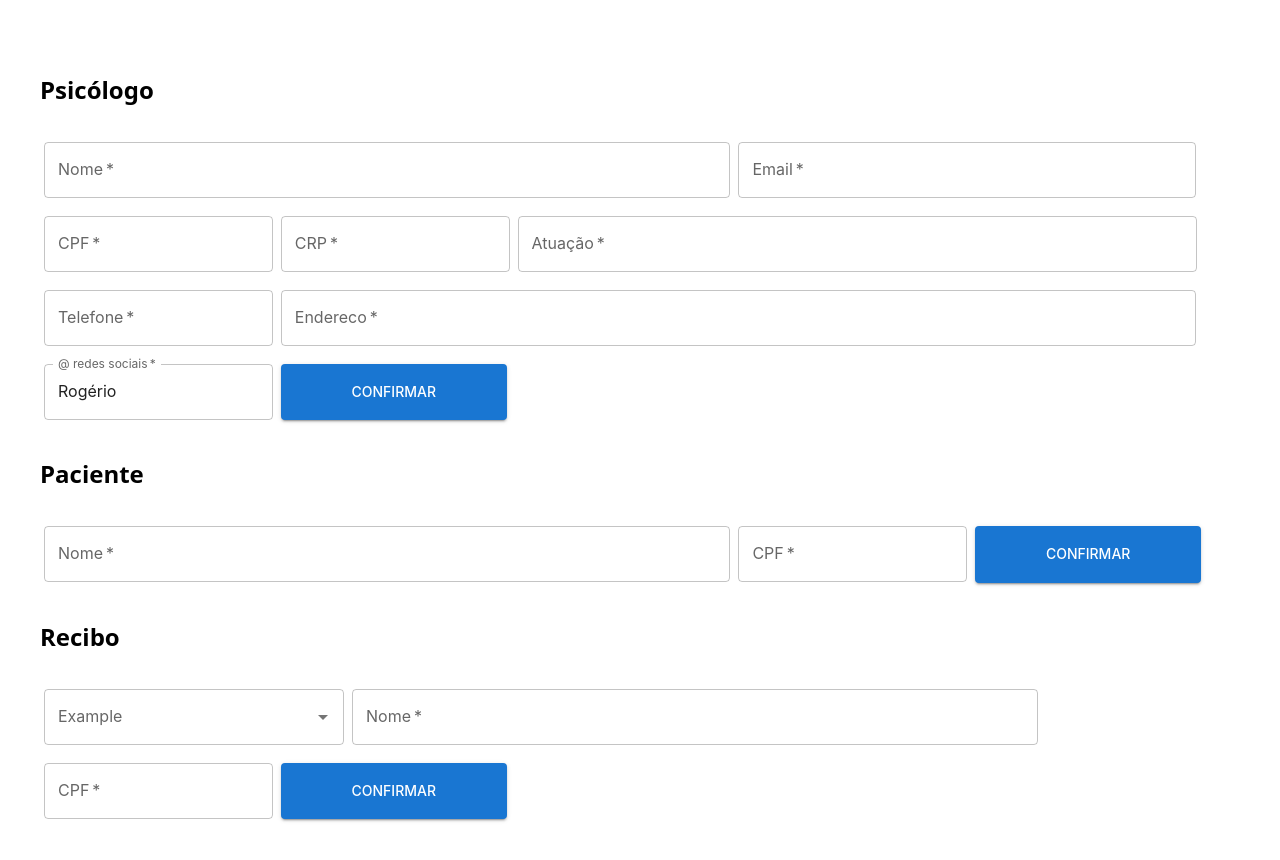
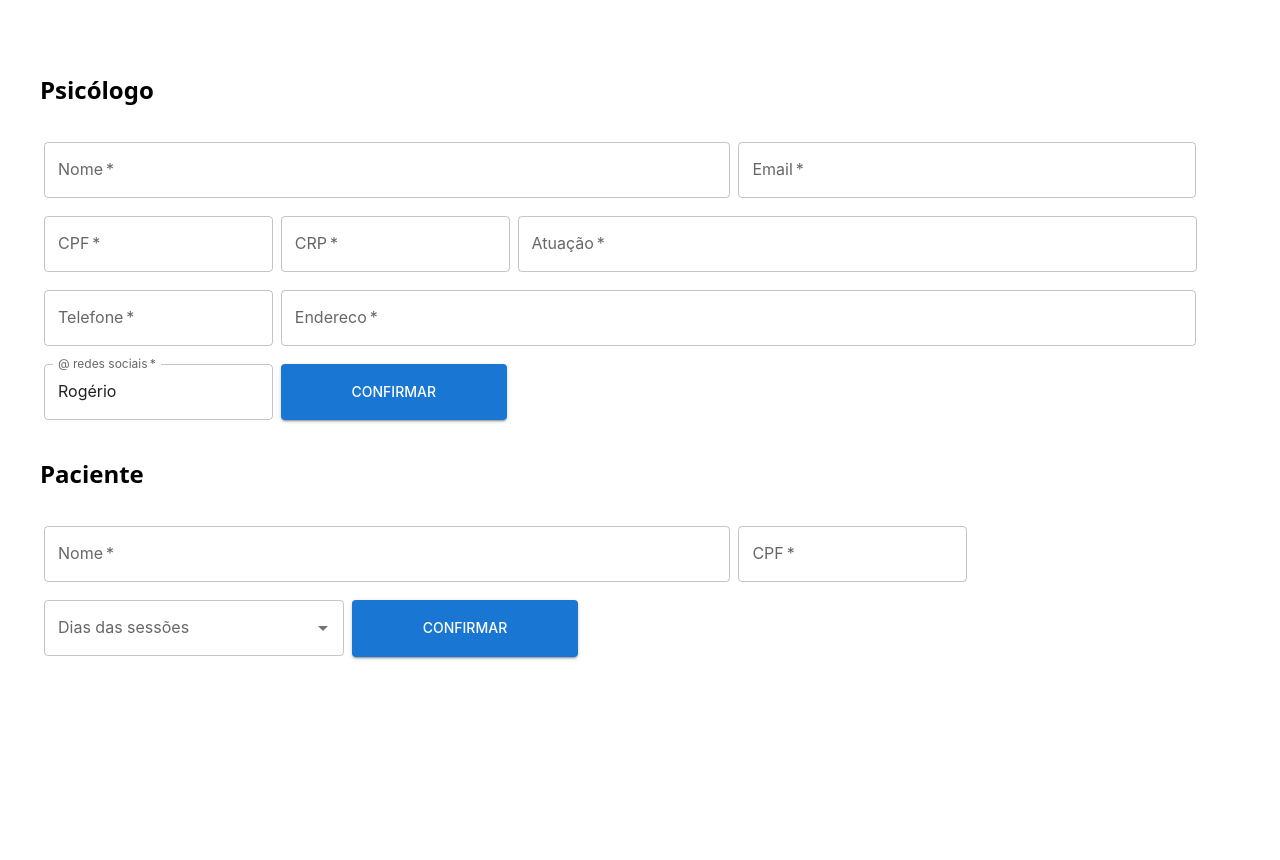
Before and after one commit to gabriersdev/recibos-psi, a React (Vite) app: page / in a window 1280 px wide. Shown: the top 860 px of the page. After the commit the page ends 800 px from the top, so only its background shows below. Built offline with nearby package versions, Linux system fonts and the light colour scheme; a web font is replaced by a local one.

Commit message:
Refactor Util.js and add PatientForm component

```diff
--- a/src/App.jsx
+++ b/src/App.jsx
@@ -4,7 +4,7 @@ import Box from '@mui/material/Box';
 
 import PsychologistForm from './FormPsicologo';
 import PatientForm from './FormPaciente';
-import ReceiveForm from './FormRecibo';
+// import ReceiveForm from './FormRecibo';
 
 const theme = createTheme({
   typography: {
@@ -24,7 +24,7 @@ function App() {
       <ThemeProvider  theme={theme}>
         <PsychologistForm />
         <PatientForm />
-        <ReceiveForm />
+        {/* <ReceiveForm /> */}
       </ThemeProvider>
     </Box>
   )
--- a/src/FormPaciente.jsx
+++ b/src/FormPaciente.jsx
@@ -4,10 +4,28 @@ import Box from '@mui/material/Box';
 import Button from '@mui/material/Button';
 import Util from './Util';
 
+
+// Imports para Autocomplete
+import moment from "moment";
+import { useEffect } from "react";
+import Autocomplete from "@mui/material/Autocomplete";
+
+// Get days of the month
+const days = Array.from({ length: moment().daysInMonth() }, (_, i) => i + 1);
+const optionsAutocomplete = days.map((day) => { return { key: day, value: `${('0' + day).slice(-2)}/${('0' + (moment().month() + 1)).slice(-2)}` } });
+
 function PatientForm() {
   const [name, setName] = useState('');
   const [CPF, setCPF] = useState('');
   const required = true;
+
+  const [options, setOptions] = useState([]);
+
+  useEffect(() => {
+    // here goes your fetch call
+    // when response arrives -
+    setOptions(optionsAutocomplete);
+  }, []);
 
   const handleSubmit = (event) => {
     event.preventDefault();
@@ -25,13 +43,24 @@ function PatientForm() {
         '& > :not(style)': { m: 0.5, width: '25ch', mt: 1.75},
         display: 'flex', flexWrap: 'wrap'
       }}
-      onvalidate="on"
+      // onvalidate="on"
       autoComplete="off"
       >
         {/* TODO - Oferecer autocomplete com dados recuperados de pacientes */}
         <TextField id="pat-name" label="Nome" variant="outlined" value={name} onChange={e => setName(e.target.value)} style={{width: '75ch'}} required={required}/>
         <TextField id="pat-CPF" label="CPF" variant="outlined" value={CPF} onChange={e => setCPF(e.target.value)} required={required} onInput={e => !Util.validaCPF(e.target.value) ? e.target.setCustomValidity('O CPF informado não é válido') : e.target.setCustomValidity('')}/>
-        <Button type='submit' variant="contained" style={{padding: '1rem'}}>CONFIRMAR</Button><br required={required}/>
+        {/* Selec. dias do mês em que houveram sessões */}
+        <Autocomplete
+          multiple
+          id="tags-standard"
+          options={options}
+          getOptionLabel={(option) => option.value}
+          style={{ width: 300 }}
+          renderInput={(params, index) => (
+            <TextField {...params} key={index} label="Dias das sessões" variant="outlined" />
+          )}
+        />
+        <Button type='submit' variant="contained" style={{padding: '1rem'}}>CONFIRMAR</Button><br/>
       </Box>
     </div>
   );
--- a/src/FormPsicologo.jsx
+++ b/src/FormPsicologo.jsx
@@ -31,7 +31,7 @@ function PsychologistForm() {
         '& > :not(style)': { m: 0.5, width: '25ch', mt: 1.75},
         display: 'flex', flexWrap: 'wrap'
       }}
-      onvalidate="on"
+      // onvalidate="on"
       autoComplete="off"
       >
         <TextField id="psi-name" label="Nome" variant="outlined" value={name} onChange={e => setName(e.target.value)} style={{width: '75ch'}} required={required}/>
@@ -42,7 +42,7 @@ function PsychologistForm() {
         <TextField id="psi-tel" label="Telefone" variant="outlined" value={phone} onChange={e => setPhone(e.target.value)} required={required}/>
         <TextField id="psi-endereco" label="Endereco" variant="outlined" value={endereco} onChange={e => setEndereco(e.target.value)} style={{width: '100ch'}} required={required}/>
         <TextField id="psi-nickredes" label="@ redes sociais" variant="outlined" value={nickRedes} onChange={e => setNickRedes(e.target.value)} required={required}/>
-        <Button type='submit' variant="contained" style={{padding: '1rem'}}>CONFIRMAR</Button><br required={required}/>
+        <Button type='submit' variant="contained" style={{padding: '1rem'}}>CONFIRMAR</Button><br/>
       </Box>
     </div>
   );
--- a/src/FormRecibo.jsx
+++ b/src/FormRecibo.jsx
@@ -3,15 +3,6 @@ import TextField from "@mui/material/TextField";
 import Box from '@mui/material/Box';
 import Button from '@mui/material/Button';
 import Util from './Util';
-
-// Imports para Autocomplete
-import { useEffect } from "react";
-import Autocomplete from "@mui/material/Autocomplete";
-
-const fakeDataFromServer = [
-  { key: 0, value: "EX 1" },
-  { key: 1, value: "EX 2" }
-];
 
 function ReciveForm() {
   const [name, setName] = useState('');
@@ -24,14 +15,6 @@ function ReciveForm() {
     console.log({ name, CPF });
   };
 
-  const [options, setOptions] = useState([]);
-
-  useEffect(() => {
-    // here goes your fetch call
-    // when response arrives -
-    setOptions(fakeDataFromServer);
-  }, []);
-
   return (
     <div style={{textAlign: 'left'}}>
       <h2 style={{marginTop: '2rem'}}>Recibo</h2>
@@ -42,22 +25,12 @@ function ReciveForm() {
         '& > :not(style)': { m: 0.5, width: '25ch', mt: 1.75},
         display: 'flex', flexWrap: 'wrap'
       }}
-      onvalidate="on"
+      // onvalidate="on"
       autoComplete="off"
       >
-        <Autocomplete
-          multiple
-          id="tags-standard"
-          options={options}
-          getOptionLabel={(option) => option.value}
-          style={{ width: 300 }}
-          renderInput={(params, index) => (
-            <TextField {...params} key={index} label="Example" variant="outlined" />
-          )}
-        />
         <TextField id="pat-name" label="Nome" variant="outlined" value={name} onChange={e => setName(e.target.value)} style={{width: '75ch'}} required={required}/>
         <TextField id="pat-CPF" label="CPF" variant="outlined" value={CPF} onChange={e => setCPF(e.target.value)} required={required} onInput={e => !Util.validaCPF(e.target.value) ? e.target.setCustomValidity('O CPF informado não é válido') : e.target.setCustomValidity('')}/>
-        <Button type='submit' variant="contained" style={{padding: '1rem'}}>CONFIRMAR</Button><br required={required}/>
+        <Button type='submit' variant="contained" style={{padding: '1rem'}}>CONFIRMAR</Button><br/>
       </Box>
     </div>
   );
--- a/src/Util.js
+++ b/src/Util.js
@@ -1,4 +1,4 @@
-const moment = {};
+import moment from "moment";
 
 export default class Util{
   static validaCPF(cpf) {
@@ -6,7 +6,6 @@ export default class Util{
     cpf = cpf.replace(/[\s.-]*/gim, '');
     if (cpf.length !== 11) return false;
     if (cpf === '00000000000') return false;
-    console.log(cpf, typeof cpf);
     if (cpf.split('').every((v) => v === cpf.split[0])) return false;
     let soma = 0;
     let resto;
```
